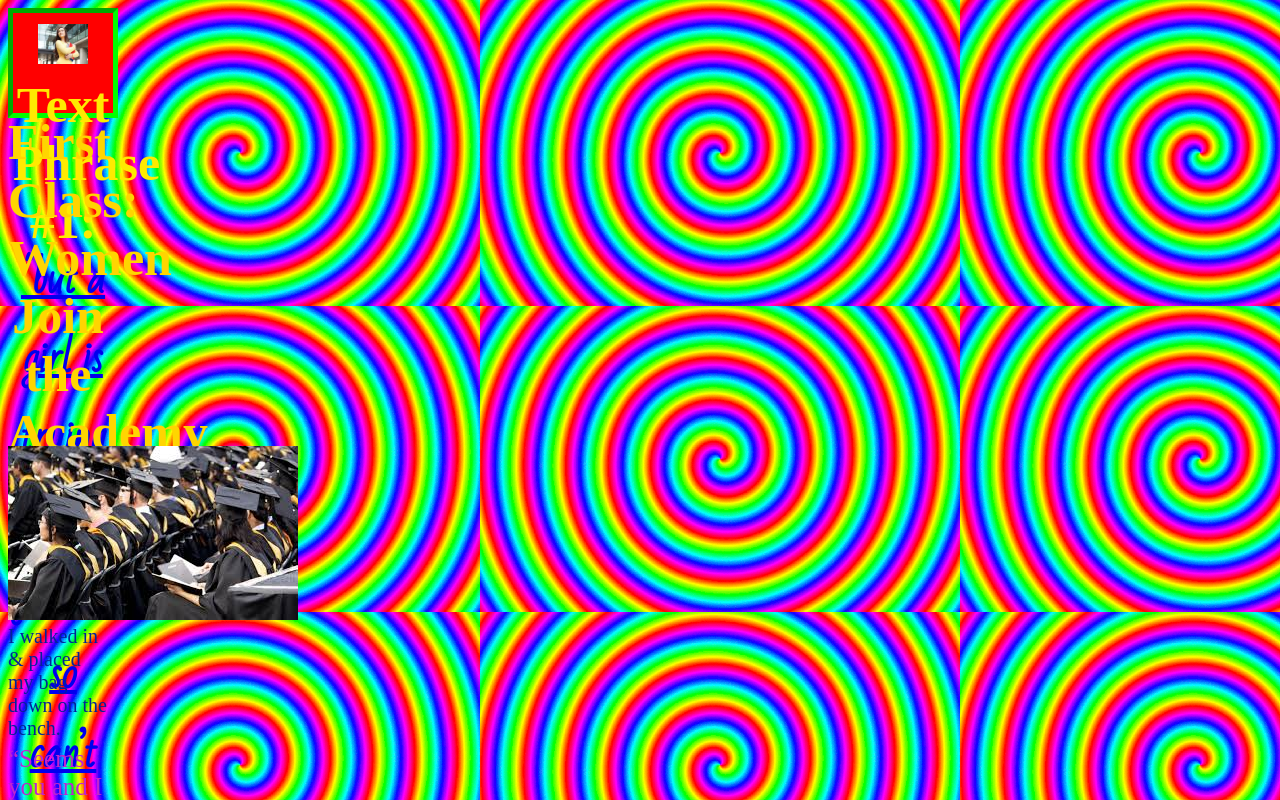
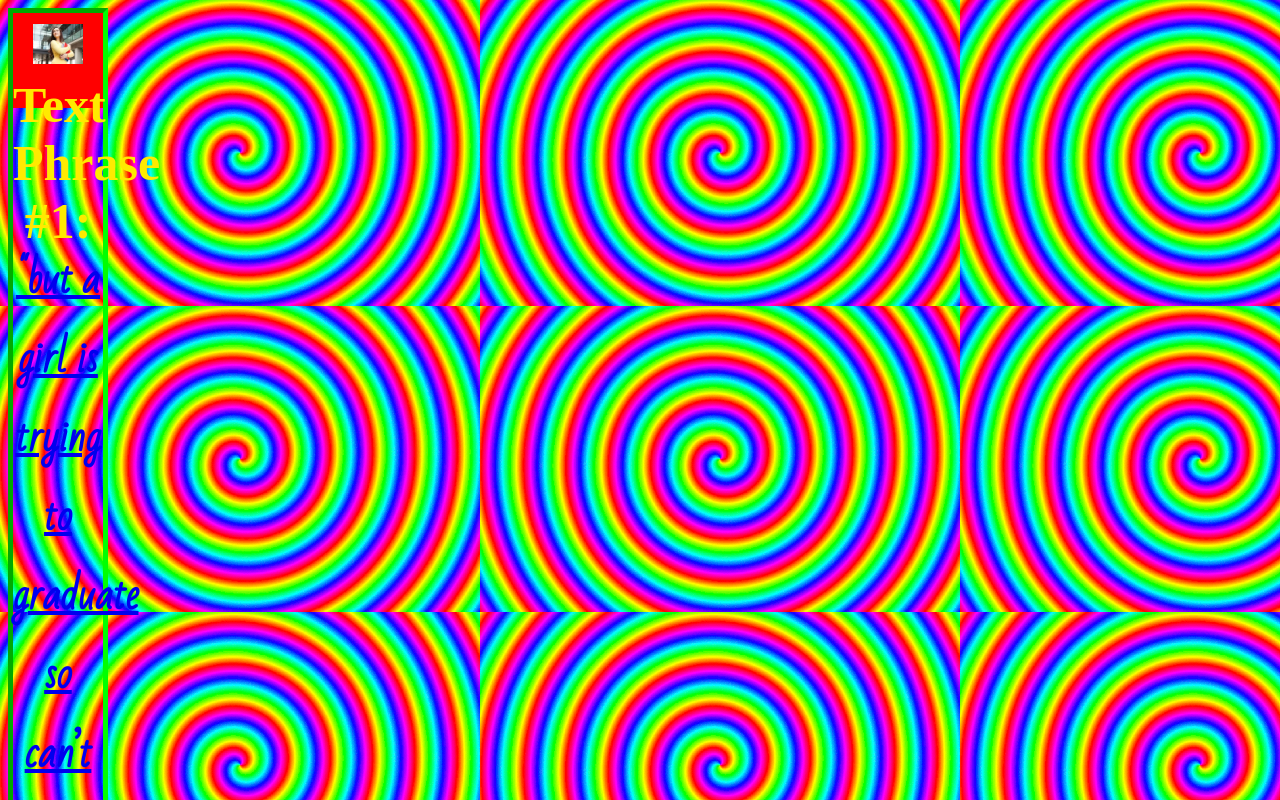
Before and after one commit to poojavemu/art151-Flarf, a plain HTML site: page text1.html in a window 1280 px wide. Shown: the top 800 px of the page. Drawn offline with Linux system fonts and the light colour scheme; a web font is replaced by a local one.

Commit message:
Update myStyle.css

```diff
--- a/myStyle.css
+++ b/myStyle.css
@@ -59,7 +59,7 @@ h2 {
 }
 
 /* The element to apply the animation to */
-div {
+#firstText {
   width: 100px;
   height: 100px;
   background-color: red;
```
